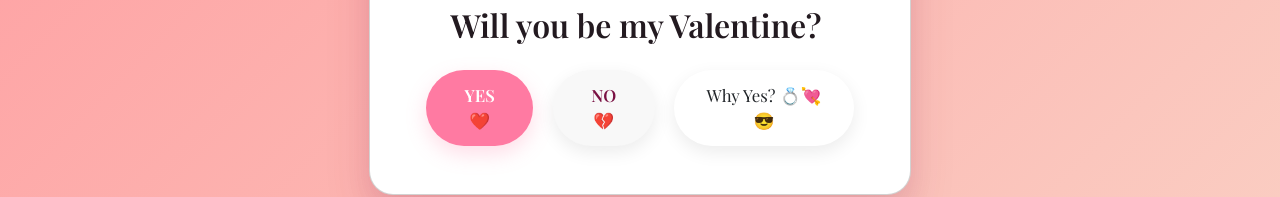
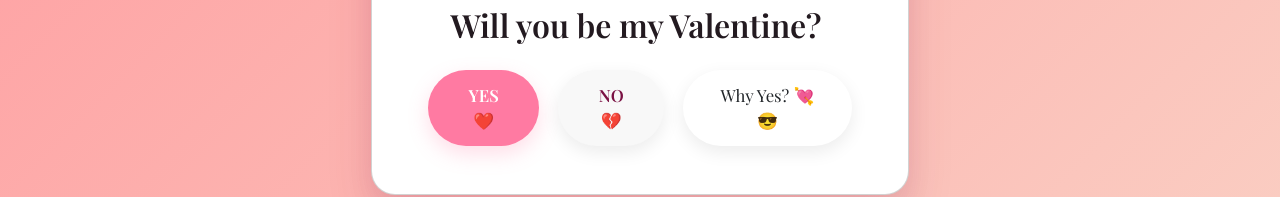
Before and after one commit to manojprabhaker1-ai/bemyvalentine, a React (Vite) app: page / in a window 1280 px wide. Shown: the part 446-643 px from the top of the page. Built offline with nearby package versions, Linux system fonts and the light colour scheme; a web font is replaced by a local one.

Commit message:
remove one emoji from the "Why Yes?" button text, and replace line breaks with "\n" in the config.json file for better formatting in the app.

```diff
--- a/src/App.jsx
+++ b/src/App.jsx
@@ -665,7 +665,7 @@ function App() {
               whileTap={{ scale: 0.95 }}
               transition={{ type: "spring", stiffness: 300, damping: 20 }}
             >
-              Why Yes? 💍💘😎
+              Why Yes? 💘😎
             </motion.button>
           </motion.div>
         </motion.div>
```
